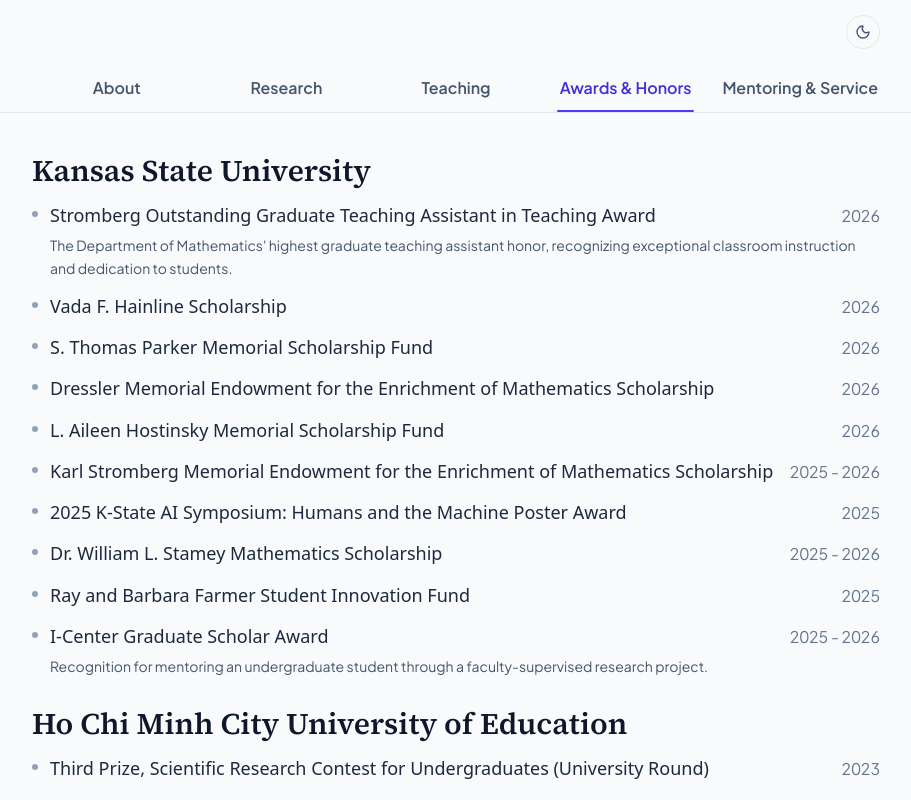
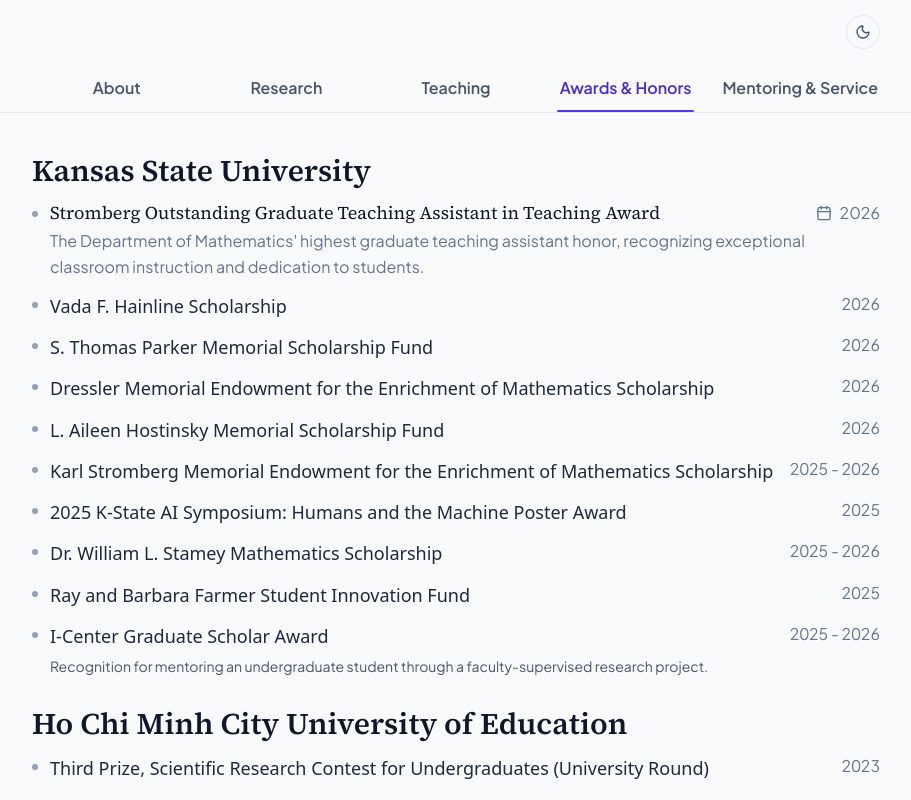
Before and after one commit to nhungnh-dot/nhungnh-dot.github.io, a React (Vite) app: page / in a window 1280 px wide. Both pictures are taken after a click on the tab "Awards & Honors". Shown: the top 800 px of the page, without its empty margins (184-1095 px from the left). Built offline with nearby package versions, Linux system fonts and the light colour scheme.

Commit message:
Match Stromberg award styling to service entries

```diff
--- a/src/components/AwardsHonors.tsx
+++ b/src/components/AwardsHonors.tsx
@@ -1,4 +1,5 @@
 import React from 'react';
+import { Calendar } from 'lucide-react';
 import { AWARDS_HONORS_LIST } from '../data/academicData';
 
 export const AwardsHonors: React.FC = () => {
@@ -14,26 +15,49 @@ export const AwardsHonors: React.FC = () => {
                 {institution}
               </h2>
               <ul className="space-y-3">
-                {AWARDS_HONORS_LIST.filter(award => award.institution === institution).map(award => (
+                {AWARDS_HONORS_LIST.filter(award => award.institution === institution).map(award => {
+                  const isStromberg = award.id === 'award-1';
+
+                  return (
                     <li key={award.id} className="flex items-start gap-3">
                       <span aria-hidden="true" className="mt-2.5 h-1.5 w-1.5 shrink-0 rounded-full bg-slate-400 dark:bg-slate-500" />
                       <div className="min-w-0 flex-1">
-                      <div className="flex flex-col gap-0.5 sm:flex-row sm:items-baseline sm:justify-between sm:gap-4">
-                        <p className="text-base font-normal font-sans text-slate-800 dark:text-slate-200 leading-relaxed">
+                        <div className="flex flex-col gap-0.5 sm:flex-row sm:items-start sm:justify-between sm:gap-4">
+                          <p
+                            className={
+                              isStromberg
+                                ? "text-sm sm:text-base font-medium text-slate-900 dark:text-slate-100 font-serif-academic leading-snug"
+                                : "text-base font-normal font-sans text-slate-800 dark:text-slate-200 leading-relaxed"
+                            }
+                          >
                             {award.title}
                           </p>
+                          {isStromberg ? (
+                            <span className="inline-flex items-center gap-2 flex-shrink-0 text-sm text-slate-500 dark:text-slate-400">
+                              <Calendar className="w-4 h-4" aria-hidden="true" />
+                              {award.year}
+                            </span>
+                          ) : (
                             <span className="shrink-0 text-sm font-normal tabular-nums text-slate-500 dark:text-slate-400">
                               {award.year}
                             </span>
+                          )}
                         </div>
                         {award.description && (
-                        <p className="mt-1 text-xs font-normal text-slate-600 dark:text-slate-400 leading-relaxed">
+                          <p
+                            className={
+                              isStromberg
+                                ? "mt-0.5 text-sm text-slate-500 dark:text-slate-400 leading-relaxed"
+                                : "mt-1 text-xs font-normal text-slate-600 dark:text-slate-400 leading-relaxed"
+                            }
+                          >
                             {award.description}
                           </p>
                         )}
                       </div>
                     </li>
-                ))}
+                  );
+                })}
               </ul>
             </section>
           ))}
```
Lines whose indentation alone changed are shown as unchanged.
